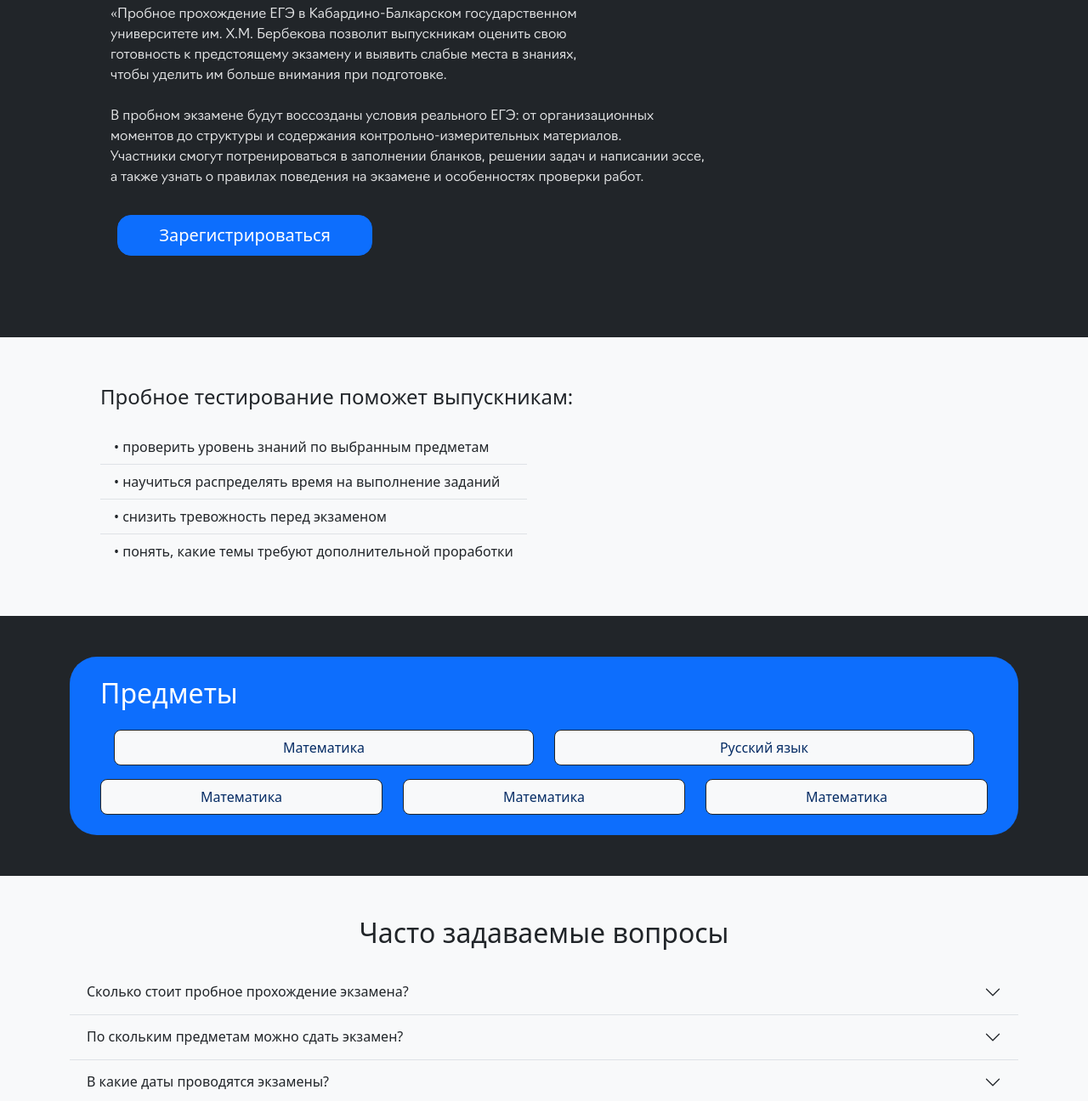
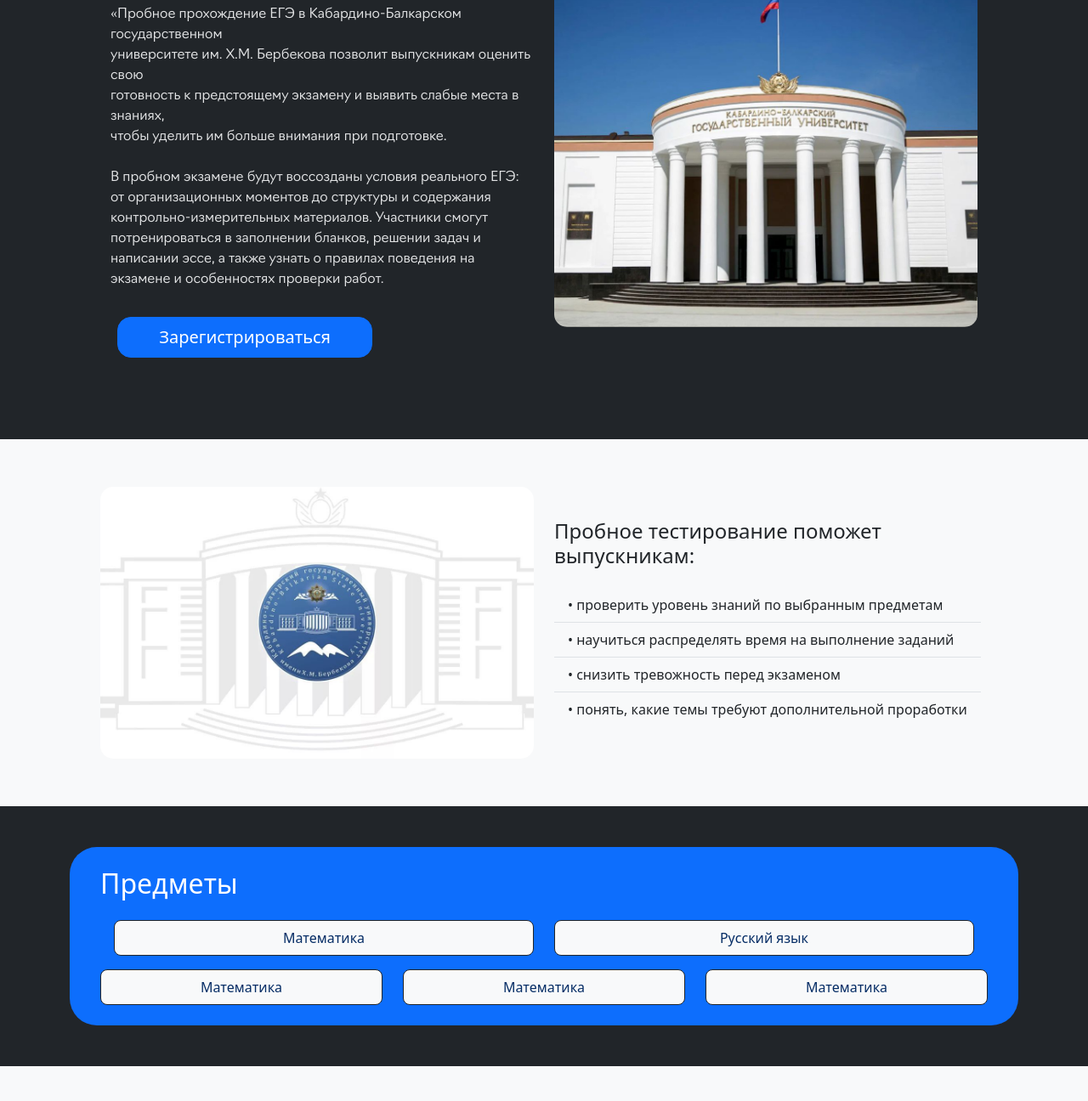
Before and after one commit to alenki/EGE-Trial-exam_website, a website: page index.html in a window 1280 px wide. Shown: the part 179-1475 px from the top of the page at 85% size. Drawn offline with nearby package versions, Linux system fonts and the light colour scheme.

Commit message:
Added photos

```diff
--- a/css/style.css
+++ b/css/style.css
@@ -24,6 +24,26 @@
 .custom-register-button {
     width: 300px;
 }
+
+.sectionImagediv-1 {
+    height: 26rem;
+}
+.customSectionImage-1 {
+    height: 100%;
+    width: 100%;
+    object-fit: cover;
+    border-radius: 15px;
+}
+.sectionImagediv-2 {
+    height: 20rem;
+}
+.customSectionImage-2 {
+    height: 100%;
+    width: 100%;
+    object-fit: cover;
+    border-radius: 15px;
+}
+
 /* h1, h2, h3, h4, h5, h6, span, li {
     font-family: Navigo Regular;
 } */
--- a/index.html
+++ b/index.html
@@ -52,30 +52,39 @@
     <!-- Showcase -->
     <section class="bg-dark text-light p-5">
         <div class="container pt-3">
-            <div class="d-sm-flex p-5">
-                <div>
-                    <h1>Пробное прохождение ЕГЭ в КБГУ</h1>
+            <div class="d-sm-flex p-5 row justify-content-between align-items-center">
+                <div class="col-md">
+                    <h1>Пробный ЕГЭ в КБГУ</h1>
                     <p class="my-4 main-description">
                         «Пробное прохождение ЕГЭ в Кабардино-Балкарском государственном <br>
                         университете им. Х.М. Бербекова позволит выпускникам оценить свою <br>
                         готовность к предстоящему экзамену и выявить слабые места в знаниях, <br>
                         чтобы уделить им больше внимания при подготовке. <br>
                         <br>
-                        В пробном экзамене будут воссозданы условия реального ЕГЭ: от организационных <br>
-                        моментов до структуры и содержания контрольно-измерительных материалов. <br>
-                        Участники смогут потренироваться в заполнении бланков, решении задач и написании эссе,<br>
+                        В пробном экзамене будут воссозданы условия реального ЕГЭ: от организационных
+                        моментов до структуры и содержания контрольно-измерительных материалов.
+                        Участники смогут потренироваться в заполнении бланков, решении задач и написании эссе,
                         а также узнать о правилах поведения на экзамене и особенностях проверки работ.
                     </p>
                     <div class="ps-2 pt-2">
                         <button class="btn btn-primary btn-lg rounded-4 custom-register-button" data-bs-toggle="modal" data-bs-target="#enroll">Зарегистрироваться</button>
                     </div>
                 </div>
+                <div class="col-md d-none d-md-block sectionImagediv-1">
+                    <img src="KBSU-1.jpg" class="d-block w-100 customSectionImage-1" alt="">
+                </div>
             </div>
         </div>
     </section>
 
     <section class="p-5 bg-light">
-        <div class="container p-5 pb-2 pt-2">
+        <div class="container p-5 pb-2 pt-2 d-flex">
+            <div class="row justify-content-between align-items-center">
+                <div class="col-md d-none d-md-block sectionImagediv-2">
+                    <img src="KBSU-2.jpg" class="d-block w-100 customSectionImage-2" alt="">
+                </div>
+                <div class="col-md d-flex justify-content-end">
+                    <div>
                         <h4 class="pb-3">Пробное тестирование поможет выпускникам:</h4>
                         <div class="d-flex">
                             <ul class="list-group list-group-flush">
@@ -85,7 +94,9 @@
                                 <li class="list-group-item bg-light">   •	понять, какие темы требуют дополнительной проработки</li>
                             </ul>
                         </div>
-
+                    </div>
+                </div>
+            </div>
         </div>
     </section>
 
@@ -189,17 +200,6 @@
         </div>
     </section>
 
-    <!-- Footer
-    <footer class="p-5 bg-dark text-white text-center position-relative">
-        <div class="container">
-            <p class="lead">Copyright &copy; 2024</p>
-            <a href="#" class="position-absolute bottom-0 end-0 p-5">
-                <i class="bi bi-arrow-up-circle h1"></i>
-            </a>
-        </div>
-    </footer> -->
-
-
 <!-- Footer -->
 <section class="bg-nav-bg custom-footer">
     <div class="container p-md-0 p-2">
@@ -217,7 +217,7 @@
         </div>
 
         <div class="d-flex flex-column flex-sm-row justify-content-between pt-4 mt-4 border-top">
-            <p class="text-light justify-content-end">Copyright &copy; 2024. All rights reserved. </p>
+            <p class="text-light">Copyright &copy; 2024. All rights reserved. </p>
             <p class="text-light">Made by KARAF</p>
         </div>
         </footer>
```
Also changed, not shown: KBSU-1.jpg (added), KBSU-2.jpg (added). Lines whose indentation alone changed are shown as unchanged.
